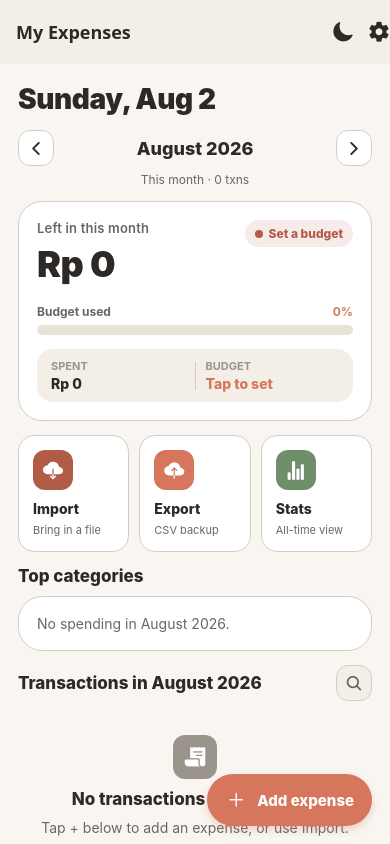
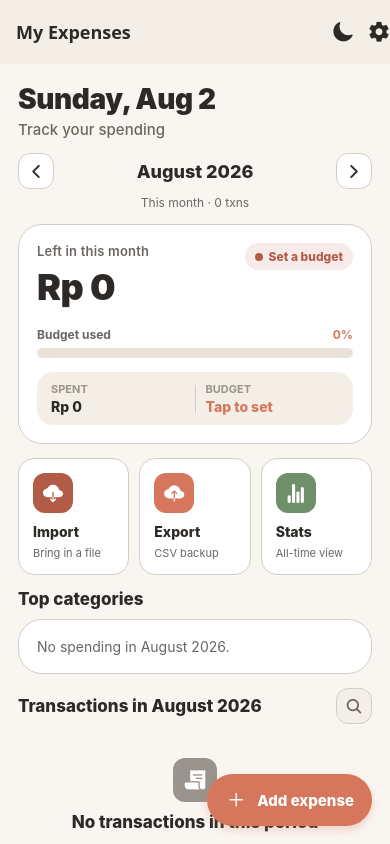
Before and after one commit to BriyanSitinjak/expenses-tracker, a React Native app: screen / in a window 390 px wide. Built offline with nearby package versions, Linux system fonts and the light colour scheme.

Commit message:
fix: add text

```diff
--- a/src/screens/DashboardScreen.tsx
+++ b/src/screens/DashboardScreen.tsx
@@ -140,6 +140,7 @@ export function DashboardScreen({ navigation }: DashboardScreenProps) {
     <>
       <View style={styles.headerBlock}>
         <Text style={styles.headerTitle}>{formatTodayLabel()}</Text>
+        <Text style={styles.headerSubtitle}>Track your spending</Text>
       </View>
 
       <MonthSwitcher
@@ -352,6 +353,12 @@ function createStyles(colors: ThemeColors) {
       fontWeight: '900',
       letterSpacing: -0.4,
     },
+    headerSubtitle: {
+      color: colors.subText,
+      fontSize: 15,
+      fontWeight: '500',
+      marginTop: 4,
+    },
     toolRow: {
       flexDirection: 'row',
       gap: spacing.sm,
```
